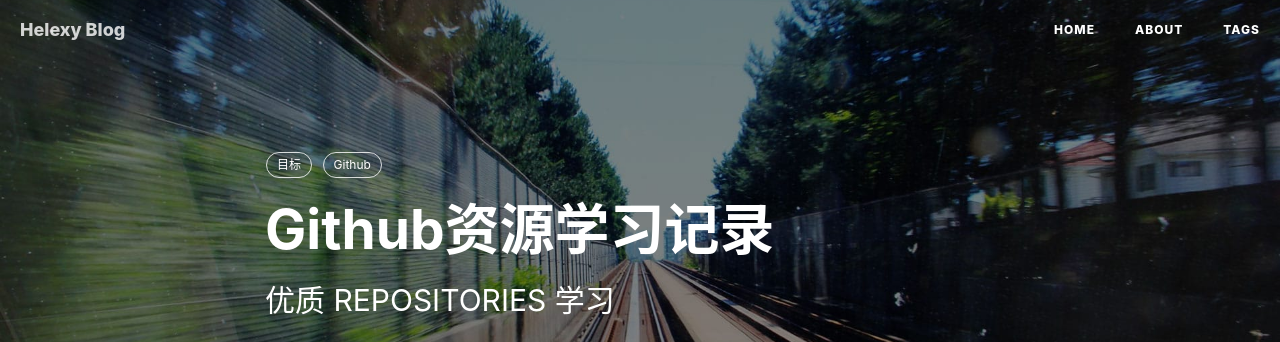
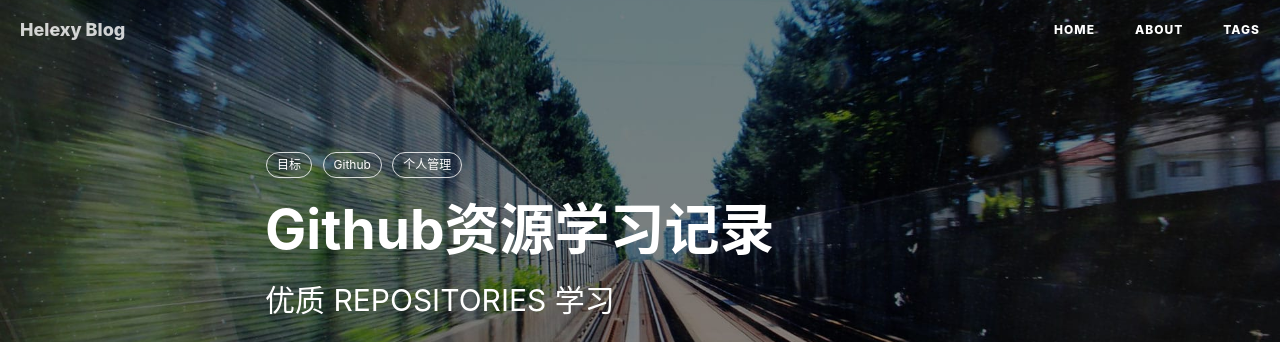
Before and after one commit to helexy22/helexy22.github.com, a Jekyll site: the page built from _posts/2019-03-09-GitHub学习记录-2019.md, in a window 1280 px wide. Shown: the top 342 px of the page. Built offline with Jekyll 4.4.1, drawn with Linux system fonts in a browser that asks for light colours; nearby versions of some CDN libraries; comment, search, counter and statistics services are not loaded.

Commit message:
Update 2019-03-09-GitHub学习记录-2019.md

```diff
--- a/_posts/2019-03-09-GitHub学习记录-2019.md
+++ b/_posts/2019-03-09-GitHub学习记录-2019.md
@@ -9,6 +9,7 @@
 tags:								#标签
     - 目标
     - Github
+    - 个人管理
 ---
 
 # 标准
```
